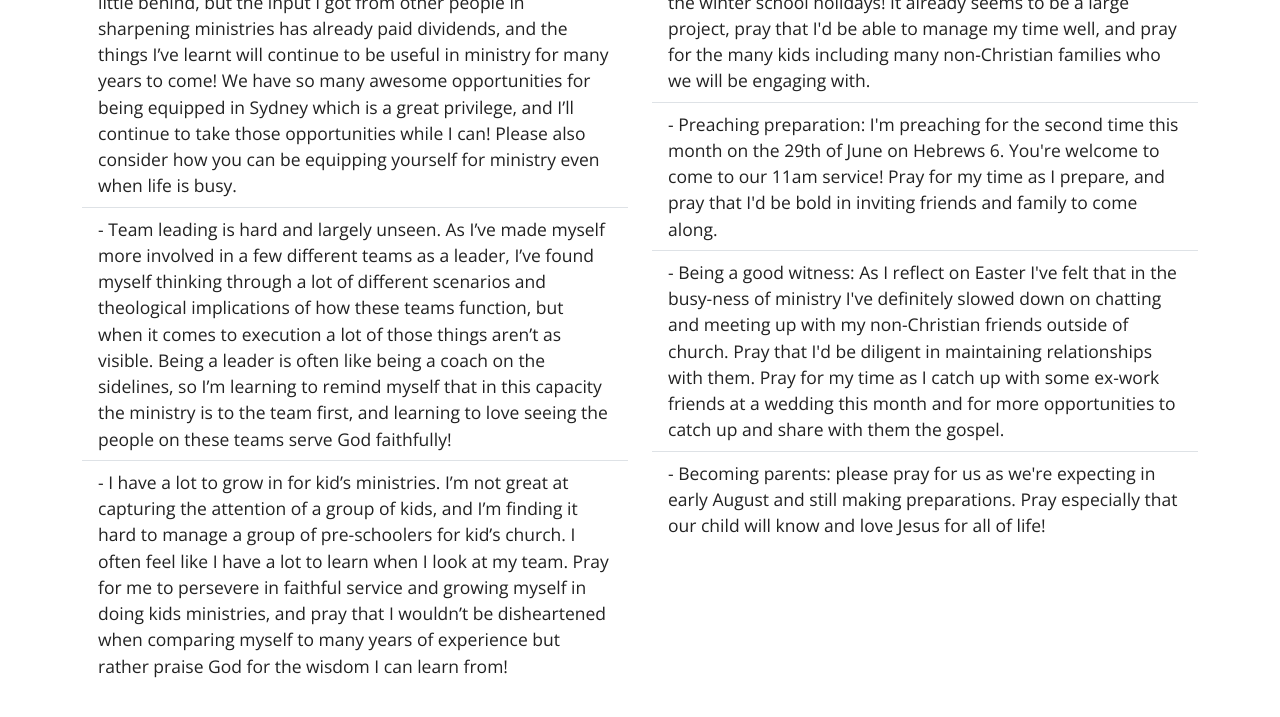
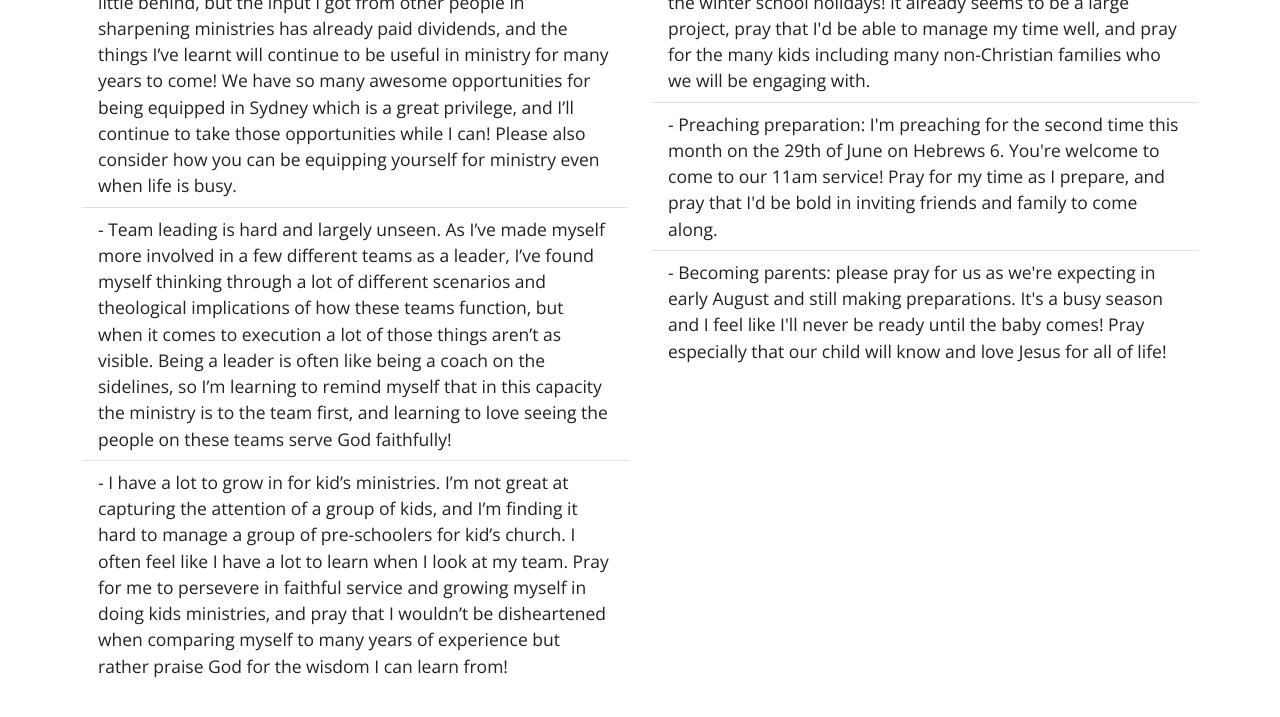
Before and after one commit to JayJune/jayjune.github.io, a Jekyll site: the page built from _posts/2025-05-31-may.markdown, in a window 1280 px wide and 900 px high, scrolled down 3166 px, cut to the strip 0-735 px from the top of the window. Shown: the top 717 px of the strip. Built offline with Jekyll 4.4.1, drawn with Linux system fonts in a browser that asks for light colours.

Commit message:
update prayer points

```diff
--- a/_posts/2025-05-31-may.markdown
+++ b/_posts/2025-05-31-may.markdown
@@ -87,8 +87,7 @@ categories: update
             <li class="list-group-item">- <b>A heart for the lost</b>: As I continue in my apprenticeship I've found myself surrounded with a great number of Christian friends, but pray that I'd continue to persevere in relationships outside of church. Praise God for a few opportunities last month where I've been able to witness to old work friends and my own family, and pray that those opportunities would keep coming and that I'd use them well.</li>
             <li class="list-group-item">- <b>Holiday kid's club</b>: I'll be working on board with the kid's ministry team to help lead our holiday kid's club happening in the winter school holidays! It already seems to be a large project, pray that I'd be able to manage my time well, and pray for the many kids including many non-Christian families who we will be engaging with.</li>
             <li class="list-group-item">- <b>Preaching preparation</b>: I'm preaching for the second time this month on the 29th of June on Hebrews 6. You're welcome to come to our 11am service! Pray for my time as I prepare, and pray that I'd be bold in inviting friends and family to come along.</li>
-            <li class="list-group-item">- <b>Being a good witness</b>: As I reflect on Easter I've felt that in the busy-ness of ministry I've definitely slowed down on chatting and meeting up with my non-Christian friends outside of church. Pray that I'd be diligent in maintaining relationships with them. Pray for my time as I catch up with some ex-work friends at a wedding this month and for more opportunities to catch up and share with them the gospel.</li>
-            <li class="list-group-item">- <b>Becoming parents</b>: please pray for us as we're expecting in early August and still making preparations. Pray especially that our child will know and love Jesus for all of life!</li>
+            <li class="list-group-item">- <b>Becoming parents</b>: please pray for us as we're expecting in early August and still making preparations. It's a busy season and I feel like I'll never be ready until the baby comes! Pray especially that our child will know and love Jesus for all of life!</li>
         </ul>
     </div>
 </div>
```
